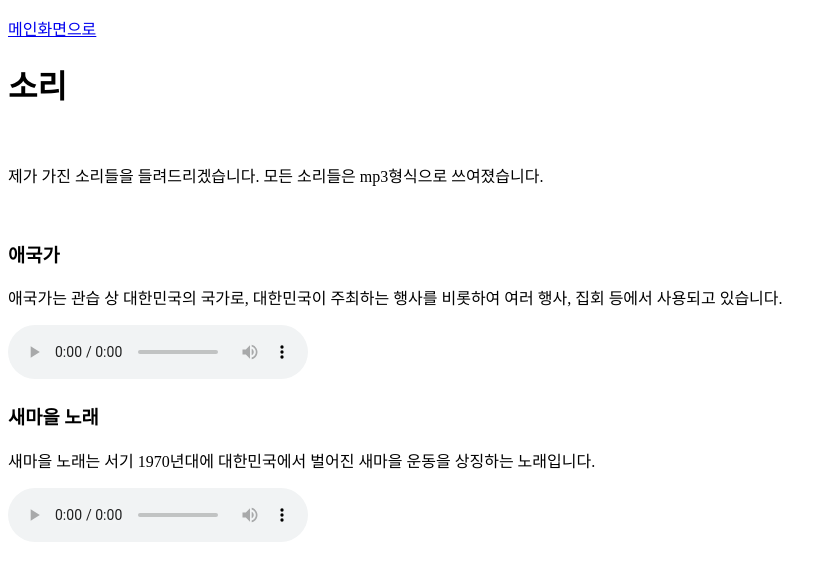
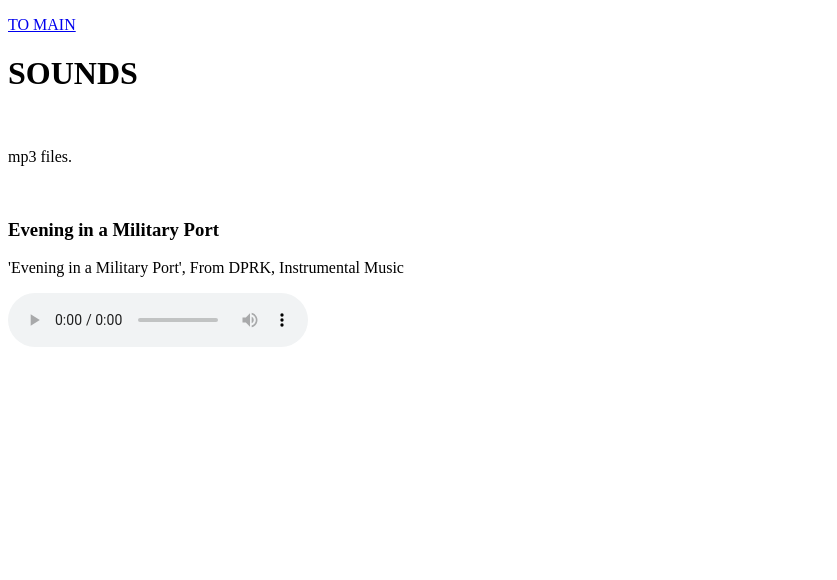
Before and after one commit to Ju-ryong-Kang/jrk, a plain HTML site: page sound.html in a window 1280 px wide. Shown: the whole page, without its empty margins (0-837 px from the left). Drawn offline with Linux system fonts and the light colour scheme.

Commit message:
Update sound.html

```diff
--- a/sound.html
+++ b/sound.html
@@ -1,25 +1,19 @@
 <!DOCTYPE html>
 <head>
-  <title>Miracle</title>
+  <title>JRK-SOUNDS</title>
 </head>
 <body>
-  <p><a href="index.html">메인화면으로</a></p>
-  <h1>소리</h1>
+  <p><a href="index.html">TO MAIN</a></p>
+  <h1>SOUNDS</h1>
   <br>
-  <p> 제가 가진 소리들을 들려드리겠습니다. 모든 소리들은 mp3형식으로 쓰여졌습니다.</p>
+  <p> mp3 files.</p>
   <br>
-  <h3>애국가</h3>
-  <p> 애국가는 관습 상 대한민국의 국가로, 대한민국이 주최하는 행사를 비롯하여 여러 행사, 집회 등에서 사용되고 있습니다.</p>
+  <h3>Evening in a Military Port</h3>
+  <p> 'Evening in a Military Port', From DPRK, Instrumental Music</p>
   <audio controls>
-    <source src="aegukga.mp3" type="audio/mpeg">
-    브라우저에서 본 형식을 지원하지 않습니다. '소스코드 보기'를 이용하시면 원본 파일을 찾을 수 있습니다.
+    <source src="evening_in_a_military_port.mp3" type="audio/mpeg">
+    Your Browser Does Not Support File's Format.
   </audio>
   <br>
-  <h3>새마을 노래</h3>
-  <p> 새마을 노래는 서기 1970년대에 대한민국에서 벌어진 새마을 운동을 상징하는 노래입니다.</p>
-  <audio controls>
-    <source src="saemaulnorae.mp3" type="audio/mpeg">
-    브라우저에서 본 형식을 지원하지 않습니다. '소스코드 보기'를 이용하시면 원본 파일을 찾을 수 있습니다.
-  </audio>
 </body>
 </html>
```
